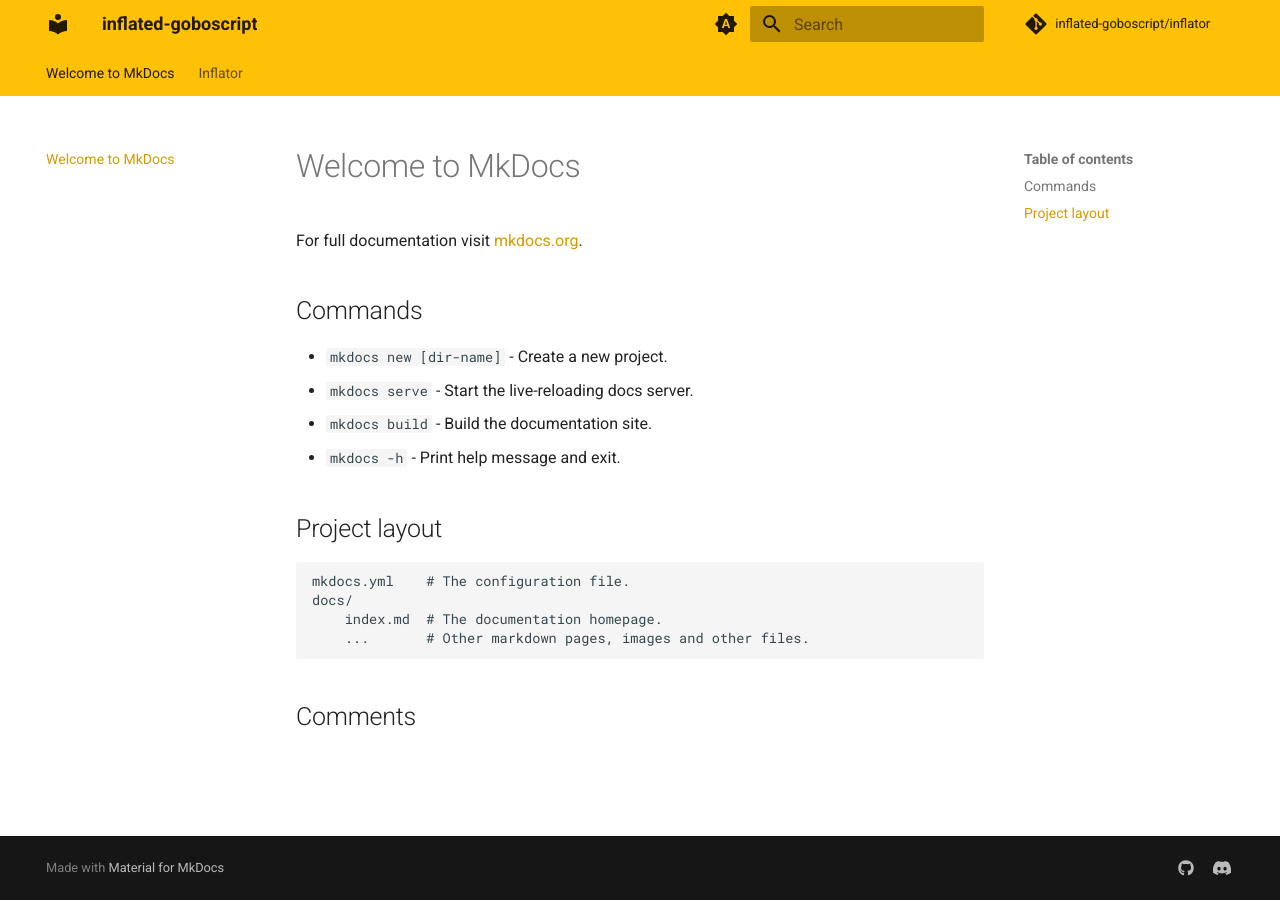
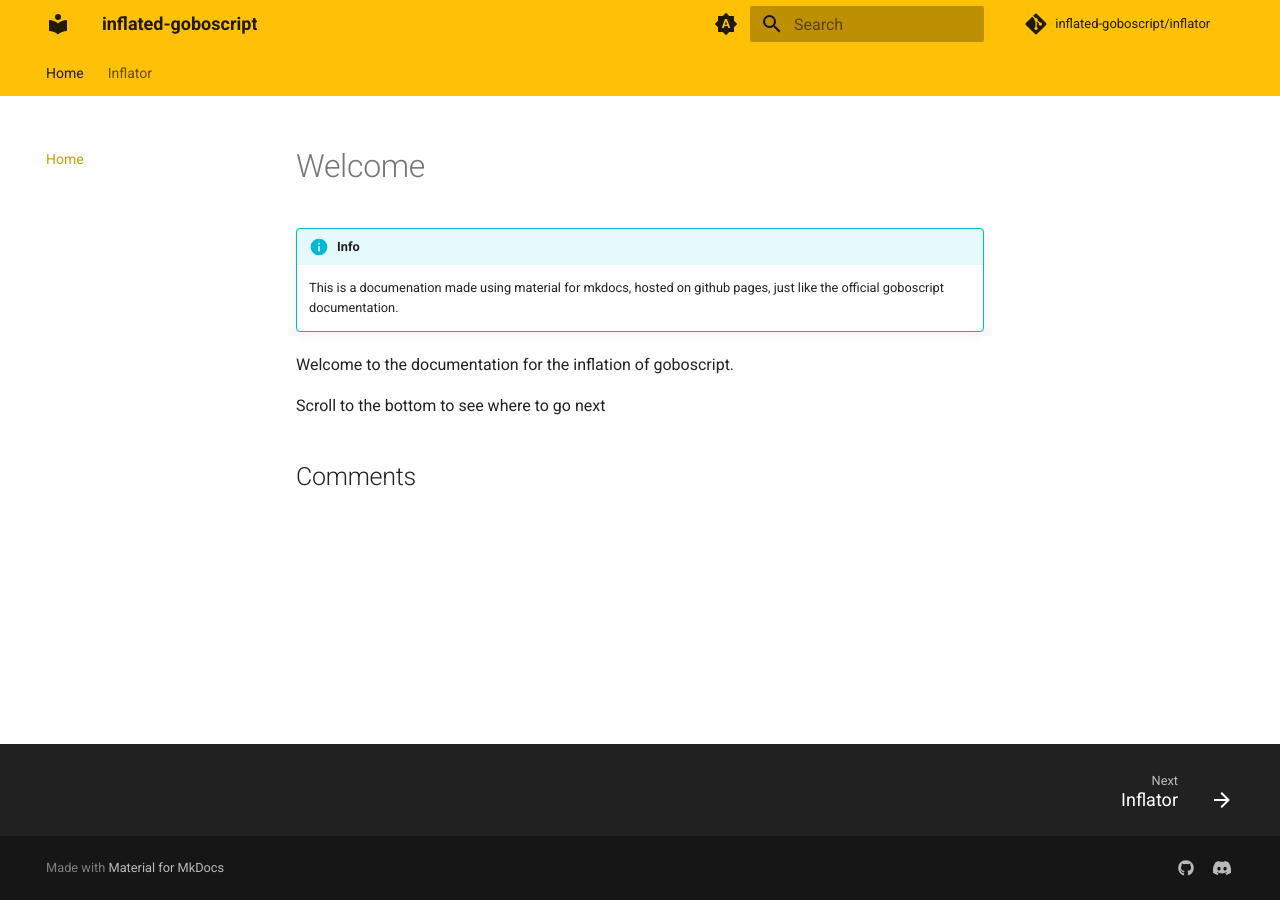
Before and after one commit to inflated-goboscript/inflated-goboscript.github.io, an MkDocs documentation site: the page built from docs/index.md, in a window 1280 px wide. Built offline with MkDocs 1.6.1 and Material for MkDocs 9.7.7, drawn with Linux system fonts in a browser that asks for light colours; comment, search, counter and statistics services are not loaded.

Commit message:
docs: nav

```diff
--- a/docs/index.md
+++ b/docs/index.md
@@ -1,17 +1,11 @@
-# Welcome to MkDocs
+# Welcome
 
-For full documentation visit [mkdocs.org](https://www.mkdocs.org).
+!!! info
 
-## Commands
+    This is a documenation made using material for mkdocs,
+    hosted on github pages, just like the official goboscript
+    documentation.
 
-* `mkdocs new [dir-name]` - Create a new project.
-* `mkdocs serve` - Start the live-reloading docs server.
-* `mkdocs build` - Build the documentation site.
-* `mkdocs -h` - Print help message and exit.
+Welcome to the documentation for the inflation of goboscript.
 
-## Project layout
-
-    mkdocs.yml    # The configuration file.
-    docs/
-        index.md  # The documentation homepage.
-        ...       # Other markdown pages, images and other files.
+Scroll to the bottom to see where to go next
--- a/mkdocs.yml
+++ b/mkdocs.yml
@@ -48,7 +48,7 @@
     - navigation.tabs
     - content.tabs.link
     - content.tooltips
-
+    - navigation.footer
 
 plugins:
   - social
@@ -119,3 +119,9 @@
           note: >-
             Thanks for your feedback! Help us improve this page by
             using our <a href="https://github.com/inflated-goboscript/inflated-goboscript.github.io/issues/new/?title=[Feedback]+{title}+-+{url}" target="_blank" rel="noopener">feedback form</a>.
+
+nav:
+  - Home: index.md
+  - Inflator:
+      - Inflator: inflator/index.md
+      - Installation: inflator/installation.md
```
Also changed, not shown: docs/inflator/installation.md (added, +3 -0 lines).
